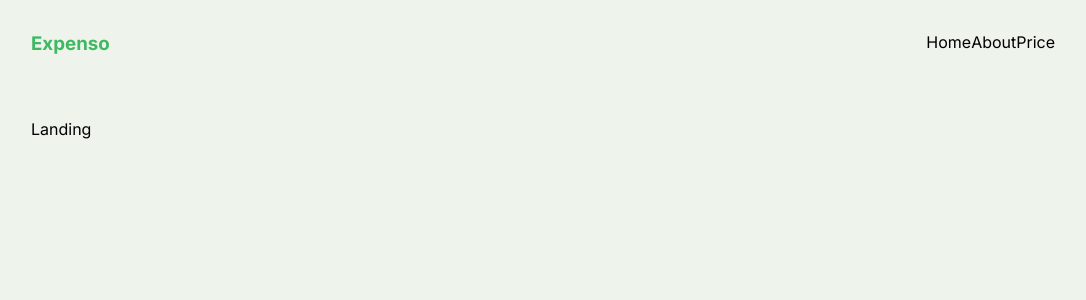
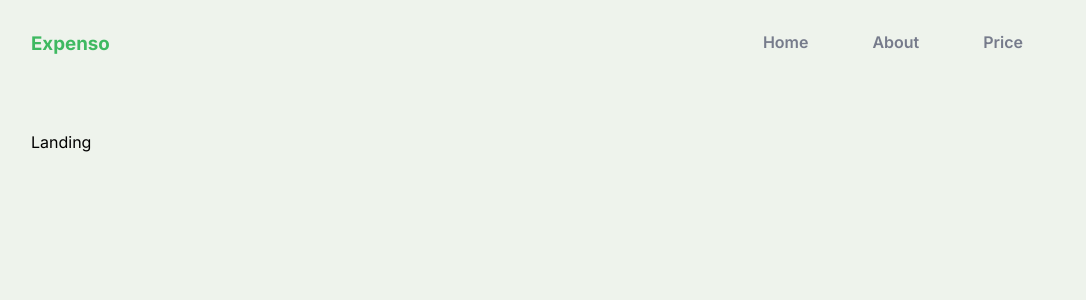
Before and after one commit to SuperManEver/expense-tracker, a Next.js app: page / in a window 1280 px wide. Shown: the top 300 px of the page, without its empty margins (97-1183 px from the left). Built offline with nearby package versions, Linux system fonts and the light colour scheme.

Commit message:
Link component

```diff
--- a/app/components/main-navbar/index.tsx
+++ /dev/null
@@ -1,13 +0,0 @@
-import css from './styles.module.css';
-
-function MainNavbar() {
-  return (
-    <ul className={css.root}>
-      <li>Home</li>
-      <li>About</li>
-      <li>Price</li>
-    </ul>
-  );
-}
-
-export default MainNavbar;
--- /dev/null
+++ b/app/components/navbar/link/index.tsx
@@ -0,0 +1,22 @@
+// vendor
+import Link from 'next/link';
+import cn from 'clsx';
+
+// styles
+import css from './styles.module.css';
+
+interface IProps {
+  href: string;
+  children: string;
+  className?: string;
+}
+
+function NavbarLink({ href, children, className }: IProps) {
+  return (
+    <Link className={cn(css.root, className)} href={href}>
+      {children}
+    </Link>
+  );
+}
+
+export default NavbarLink;
--- /dev/null
+++ b/app/components/navbar/link/styles.module.css
@@ -0,0 +1,12 @@
+.root {
+  color: var(--grey-500-hex);
+  font-weight: 600;
+  margin: 0 2rem;
+  padding-bottom: 1rem;
+  text-underline-offset: 6px;
+}
+
+.root:hover {
+  color: var(--green-400-hex);
+  text-decoration: underline;
+}
--- /dev/null
+++ b/app/components/navbar/main-navbar/index.tsx
@@ -0,0 +1,17 @@
+// ui
+import Link from '@/app/components/navbar/link';
+
+// styles
+import css from './styles.module.css';
+
+function MainNavbar() {
+  return (
+    <ul className={css.root}>
+      <Link href="/">Home</Link>
+      <Link href="/about">About</Link>
+      <Link href="/price">Price</Link>
+    </ul>
+  );
+}
+
+export default MainNavbar;
--- a/app/globals.css
+++ b/app/globals.css
@@ -12,7 +12,7 @@
   --grey-300-hex: #979cad;
   --grey-500-hex: #767b8b;
   --grey-700-hex: #62615e;
-  --green-400hex: #3eb961;
+  --green-400-hex: #3eb961;
   --green-600-hex: #089625;
 
   --primary-glow: conic-gradient(
--- a/app/page.module.css
+++ b/app/page.module.css
@@ -15,7 +15,7 @@
 }
 
 .title {
-  color: var(--green-400hex);
+  color: var(--green-400-hex);
 }
 
 .content {
--- a/app/page.tsx
+++ b/app/page.tsx
@@ -2,7 +2,7 @@
 import Image from 'next/image';
 
 // ui
-import MainNavbar from '@/app/components/main-navbar';
+import MainNavbar from '@/app/components/navbar/main-navbar';
 
 // styles
 import css from './page.module.css';
```
Also changed, not shown: app/components/navbar/main-navbar/styles.module.css (renamed from app/components/main-navbar/styles.module.css).
